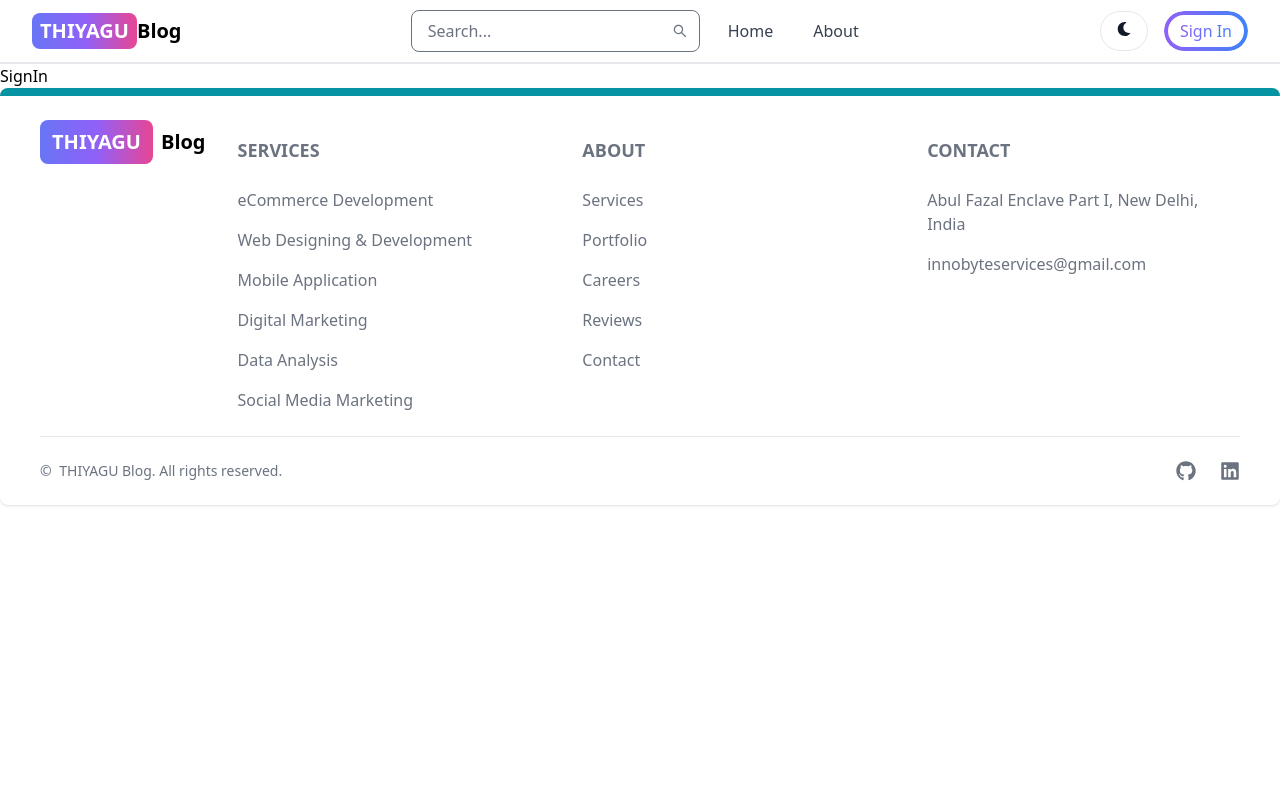
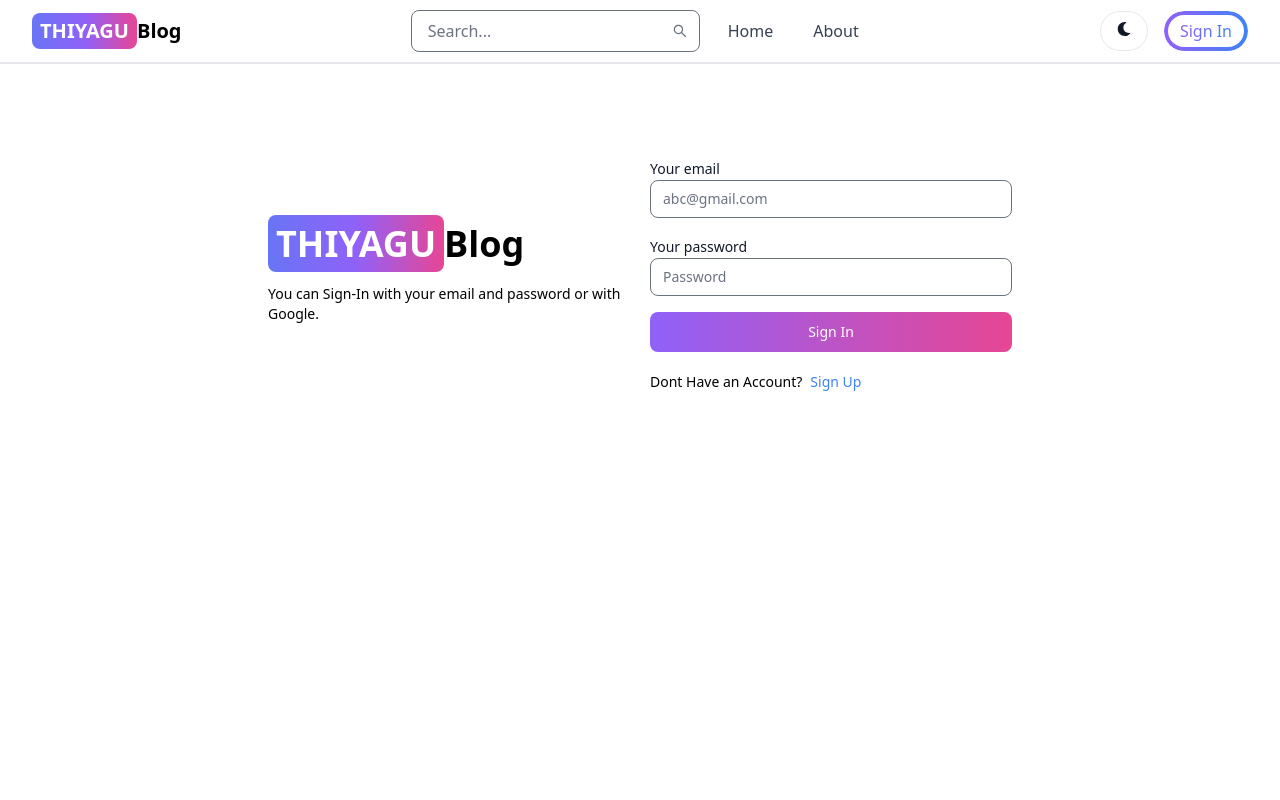
Before and after one commit to THIYAGUSRI/MERN-BLOG-APP, a React (Vite) app in the folder clients/: page /sign-in in a window 1280 px wide. Shown: the top 800 px of the page. Built offline with nearby package versions, Linux system fonts and the light colour scheme.

Commit message:
complete the sign-In frontend

```diff
--- a/clients/src/Pages/SignIn.jsx
+++ b/clients/src/Pages/SignIn.jsx
@@ -1,7 +1,94 @@
-import React from 'react'
+import { Alert, Button, Label, Spinner, TextInput } from 'flowbite-react';
+import { useState } from 'react'
+import { Link, useNavigate } from 'react-router-dom'
 
 export default function SignIn() {
+  const [formData, setFormData] = useState({});
+  const [errorMessage, setErrorMessage] = useState(null);
+  const [loading, setLoading] = useState(false);
+  const navigate = useNavigate();
+  const handleChange = (e) => {
+     setFormData({ ...formData, [e.target.id]: e.target.value.trim() });
+  };
+  const handleSubmit = async (e) => {
+    e.preventDefault();
+    if(!formData.email || !formData.password)
+    { return setErrorMessage('Please fill out all feilds.')}
+    try{
+      setLoading(true);
+      setErrorMessage(null);
+     const res = await fetch('/api/auth/signin', {
+      method:'POST',
+      headers: {'Content-Type': 'application/json'},
+      body: JSON.stringify(formData),
+     });
+     const data = await res.json();
+     if(data.success === false)
+     {
+      return setErrorMessage(data.message);
+     }
+     setLoading(false);
+     if(res.ok)
+     {
+      navigate('/');
+     }
+    }
+    catch(error)
+    {
+      setErrorMessage(error.message);
+      setLoading(false);
+    }
+  }
   return (
-    <div>SignIn</div>
+    <div className='min-h-screen mt-20'>
+      <div className='flex p-3 max-w-3xl mx-auto flex-col md:flex-row md:items-center gap-5'>
+        {/* left */}
+        <div className='flex-1'>
+        <Link to="/">
+        <div className=" font-bold dark:text-white text-4xl">
+          <span className="px-2 py-1 bg-gradient-to-r from-indigo-500 via-purple-500 to-pink-500 rounded-lg text-white">
+            THIYAGU
+          </span>
+          Blog
+        </div>
+      </Link>
+      <p className='text-sm mt-5'>You can Sign-In with your email and password or with Google. </p>
+        </div>
+         {/* left */}
+        <div className='flex-1'>
+          <form className='flex flex-col gap-4' onSubmit={handleSubmit}>
+            <div>
+              <Label value='Your email'/>
+              <TextInput type='email' placeholder='abc@gmail.com' id='email' onChange={handleChange}/>
+            </div>
+            <div>
+              <Label value='Your password'/>
+              <TextInput type='password' placeholder='Password' id='password' onChange={handleChange}/>
+            </div>
+            <Button gradientDuoTone='purpleToPink' type='submit' disabled={loading}>
+              {
+                loading ? (
+                  <>
+                  <Spinner size='sm'/>
+                  <span className='pl-3'>loading...</span>
+                  </>
+                ) : ('Sign In')
+              }
+              </Button>
+          </form>
+          <div className="flex gap-2 text-sm mt-5">
+            <span>Dont Have an Account?</span>
+            <Link to='/sign-up' className='text-blue-500'>Sign Up</Link>
+          </div>
+          {
+            errorMessage &&(
+              <Alert className='mt-5' color='failure'>
+                {errorMessage}
+              </Alert>
+            )
+          }
+        </div>
+      </div>
+    </div>
   )
 }
```
